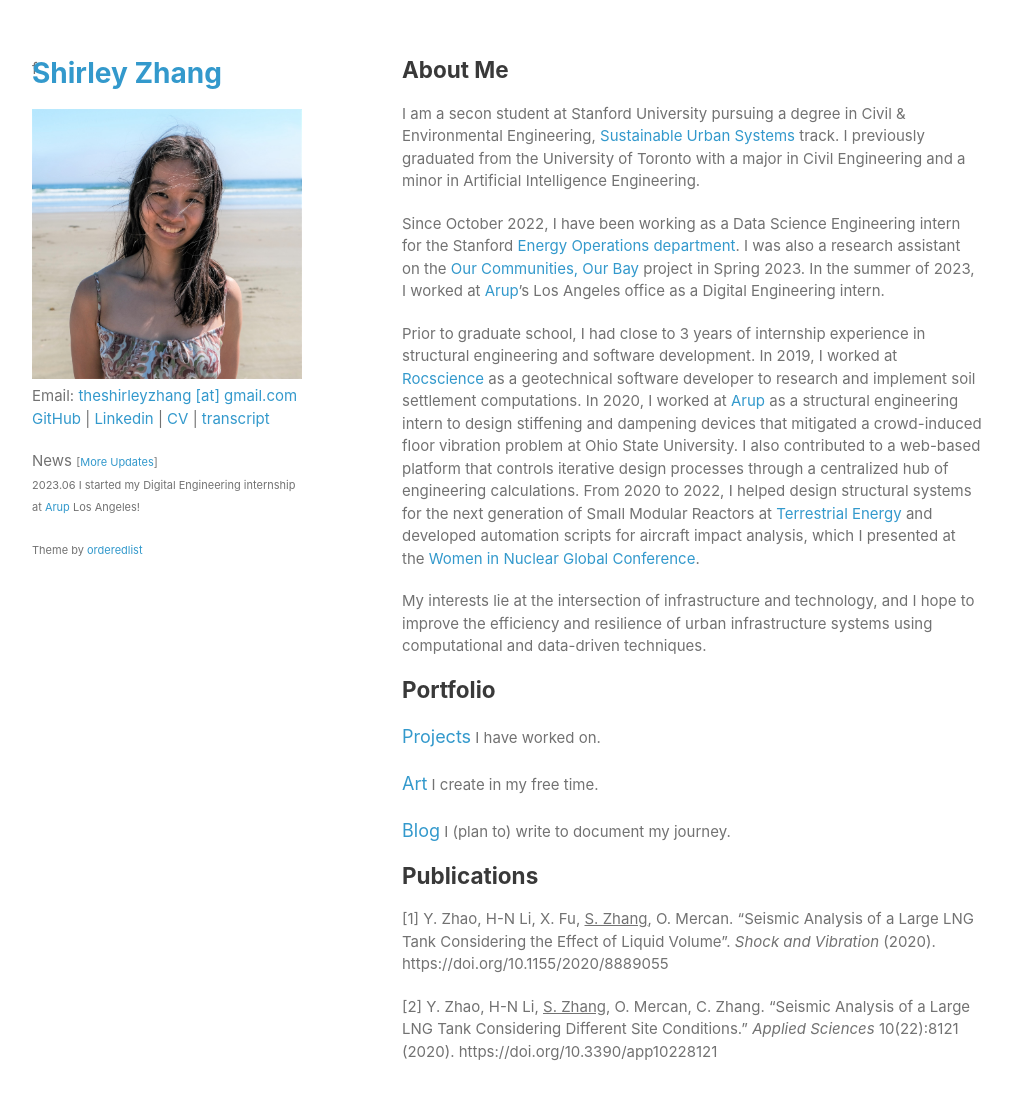
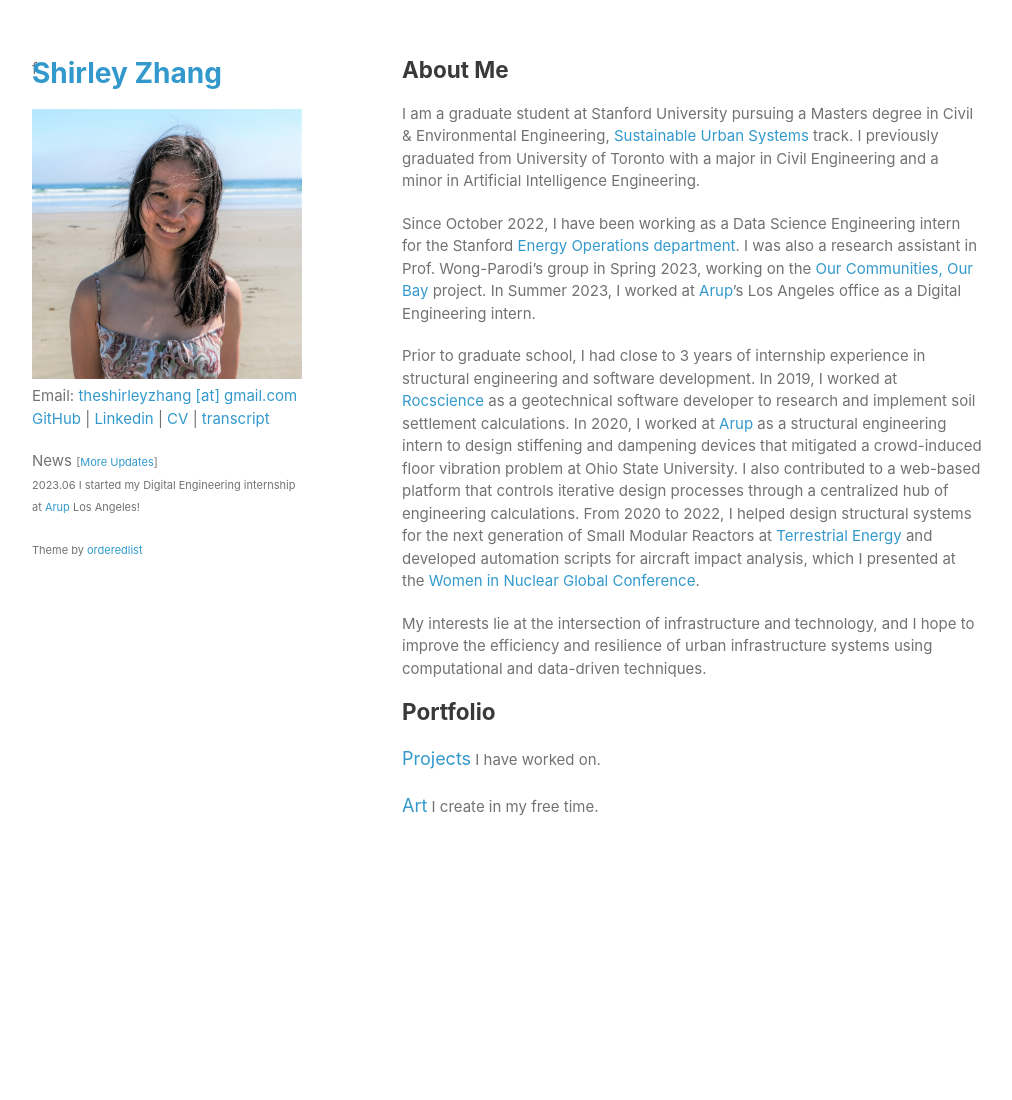
Before and after one commit to shirleyzhang2/shirleyzhang2.github.io, a Jekyll site: the page built from index.md, in a window 1280 px wide and 1133 px high. Shown: the top 1100 px of the window, without its empty margins (133-1145 px from the left). Built offline with Jekyll 4.4.1, drawn with Linux system fonts in a browser that asks for light colours.

Commit message:
Fix typos

```diff
--- a/index.md
+++ b/index.md
@@ -3,11 +3,11 @@ layout: default
 ---
 ## About Me
 
-I am a secon student at Stanford University pursuing a degree in Civil & Environmental Engineering, [Sustainable Urban Systems](https://cee.stanford.edu/academics-admission/graduate-degrees/ms-programs/sustainable-design-construction-sdc#SDCSUS) track. I previously graduated from the University of Toronto with a major in Civil Engineering and a minor in Artificial Intelligence Engineering.
+I am a graduate student at Stanford University pursuing a Masters degree in Civil & Environmental Engineering, [Sustainable Urban Systems](https://cee.stanford.edu/academics-admission/graduate-degrees/ms-programs/sustainable-design-construction-sdc#SDCSUS) track. I previously graduated from University of Toronto with a major in Civil Engineering and a minor in Artificial Intelligence Engineering.
 
-Since October 2022, I have been working as a Data Science Engineering intern for the Stanford [Energy Operations department](https://lbre.stanford.edu/sem/what-we-do/campus-energy-operations). I was also a research assistant on the [Our Communities, Our Bay](https://www.ourcommunitiesourbay.org/) project in Spring 2023. In the summer of 2023, I worked at [Arup](https://www.arup.com/)'s Los Angeles office as a Digital Engineering intern.
+Since October 2022, I have been working as a Data Science Engineering intern for the Stanford [Energy Operations department](https://lbre.stanford.edu/sem/what-we-do/campus-energy-operations). I was also a research assistant in Prof. Wong-Parodi's group in Spring 2023, working on the [Our Communities, Our Bay](https://www.ourcommunitiesourbay.org/) project. In Summer 2023, I worked at [Arup](https://www.arup.com/)'s Los Angeles office as a Digital Engineering intern.
 
-Prior to graduate school, I had close to 3 years of internship experience in structural engineering and software development. In 2019, I worked at [Rocscience](https://www.rocscience.com/) as a geotechnical software developer to research and implement soil settlement computations. In 2020, I worked at [Arup](https://www.arup.com/) as a structural engineering intern to design stiffening and dampening devices that mitigated a crowd-induced floor vibration problem at Ohio State University. I also contributed to a web-based platform that controls iterative design processes through a centralized hub of engineering calculations. From 2020 to 2022, I helped design structural systems for the next generation of Small Modular Reactors at [Terrestrial Energy](https://www.terrestrialenergy.com/) and developed automation scripts for aircraft impact analysis, which I presented at the [Women in Nuclear Global Conference](https://win-global.org/activities/annual).
+Prior to graduate school, I had close to 3 years of internship experience in structural engineering and software development. In 2019, I worked at [Rocscience](https://www.rocscience.com/) as a geotechnical software developer to research and implement soil settlement calculations. In 2020, I worked at [Arup](https://www.arup.com/) as a structural engineering intern to design stiffening and dampening devices that mitigated a crowd-induced floor vibration problem at Ohio State University. I also contributed to a web-based platform that controls iterative design processes through a centralized hub of engineering calculations. From 2020 to 2022, I helped design structural systems for the next generation of Small Modular Reactors at [Terrestrial Energy](https://www.terrestrialenergy.com/) and developed automation scripts for aircraft impact analysis, which I presented at the [Women in Nuclear Global Conference](https://win-global.org/activities/annual).
 
 
 <!-- From 2018 to 2022, I conducted research with [Prof. Oya Mercan](https://civmin.utoronto.ca/home/about-us/directory/professors/oya-mercan/) on seismic hazard mitigation for large Liquefied Natural Gas (LNG) storage tanks. For my senior capstone project, I worked with [Modern Niagara Group](https://modernniagara.com/) to develop a ML-based predictive maintenance algorithm for HVAC systems. I also wrote an undergraduate thesis on Automatic Drill-core Logging using Deep Learning in collaboration with [Kore Geosystems](https://www.koregeosystems.com/). In addition, I held executive roles in several student design teams on campus and developed multiple in-house software that helped us place in the top 3 at national and international competitions. -->
@@ -21,10 +21,12 @@ My interests lie at the intersection of infrastructure and technology, and I hop
 
 <span style="font-size:18px;">[Art](./art.html)</span> I create in my free time.
 
-<span style="font-size:18px;">[Blog](./blog.html)</span> I (plan to) write to document my journey.
+
+
+<!-- <span style="font-size:18px;">[Blog](./blog.html)</span> I (plan to) write to document my journey.
 
 ## Publications
 
 [1] Y. Zhao, H-N Li, X. Fu, <ins>S. Zhang</ins>, O. Mercan. "Seismic Analysis of a Large LNG Tank Considering the Effect of Liquid Volume". *Shock and Vibration* (2020). https://doi.org/10.1155/2020/8889055
 
-[2] Y. Zhao, H-N Li, <ins>S. Zhang</ins>, O. Mercan, C. Zhang. "Seismic Analysis of a Large LNG Tank Considering Different Site Conditions." *Applied Sciences* 10(22):8121 (2020). https://doi.org/10.3390/app10228121
+[2] Y. Zhao, H-N Li, <ins>S. Zhang</ins>, O. Mercan, C. Zhang. "Seismic Analysis of a Large LNG Tank Considering Different Site Conditions." *Applied Sciences* 10(22):8121 (2020). https://doi.org/10.3390/app10228121 -->
--- a/projects.md
+++ b/projects.md
@@ -10,7 +10,7 @@ date:
 ## Concrete Design Optimization
 ### 2023.01-2023.03
 ![Arup](./assets/img/projects/cp2.jpg)
-During my summer internship at [Arup's LA office](https://www.arup.com/offices/united-states-of-america/los-angeles), I contributed to the digital design delivery on the BART Silicon Valley Phase II megaproject. Working closely with the Bridges & Civil Structures Team, we deployed data-driven workflows using Python, SQL and Grasshopper scripts to automate and accelerate the processing of FEA models and engineering calculations. I also designed and launched a holistic framework for leadership to measure whether our digital initiatives are delivering business results.
+During my summer internship at [Arup's LA office](https://www.arup.com/offices/united-states-of-america/los-angeles), I contributed to digital design delivery efforts on the BART Silicon Valley Phase II megaproject. Working closely with the Bridges & Civil Structures Team, we deployed data-driven workflows using Python, SQL and Grasshopper scripts to automate and accelerate the processing of FEA models and engineering calculations. I also designed and launched a holistic framework for leadership to measure whether our digital initiatives are delivering business results.
 
 ## Concrete Design Optimization
 ### 2023.01-2023.03
```
